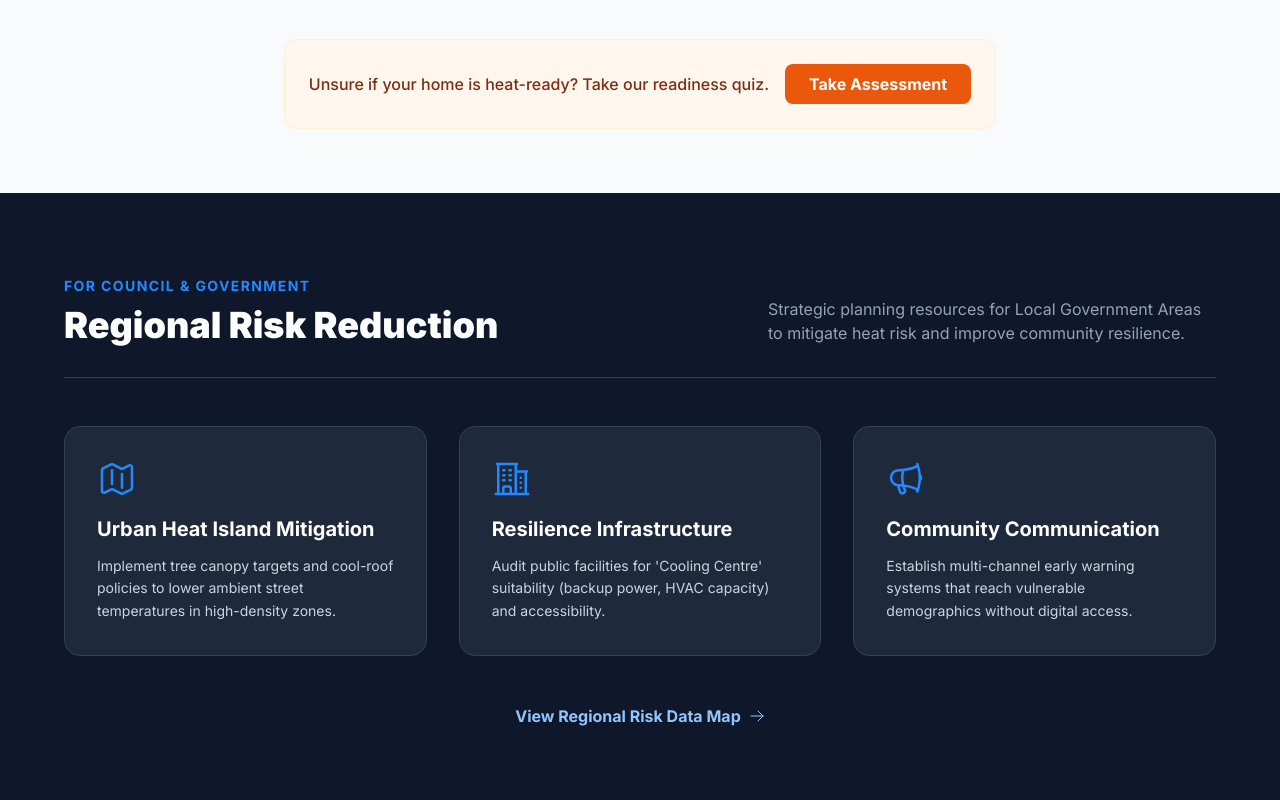
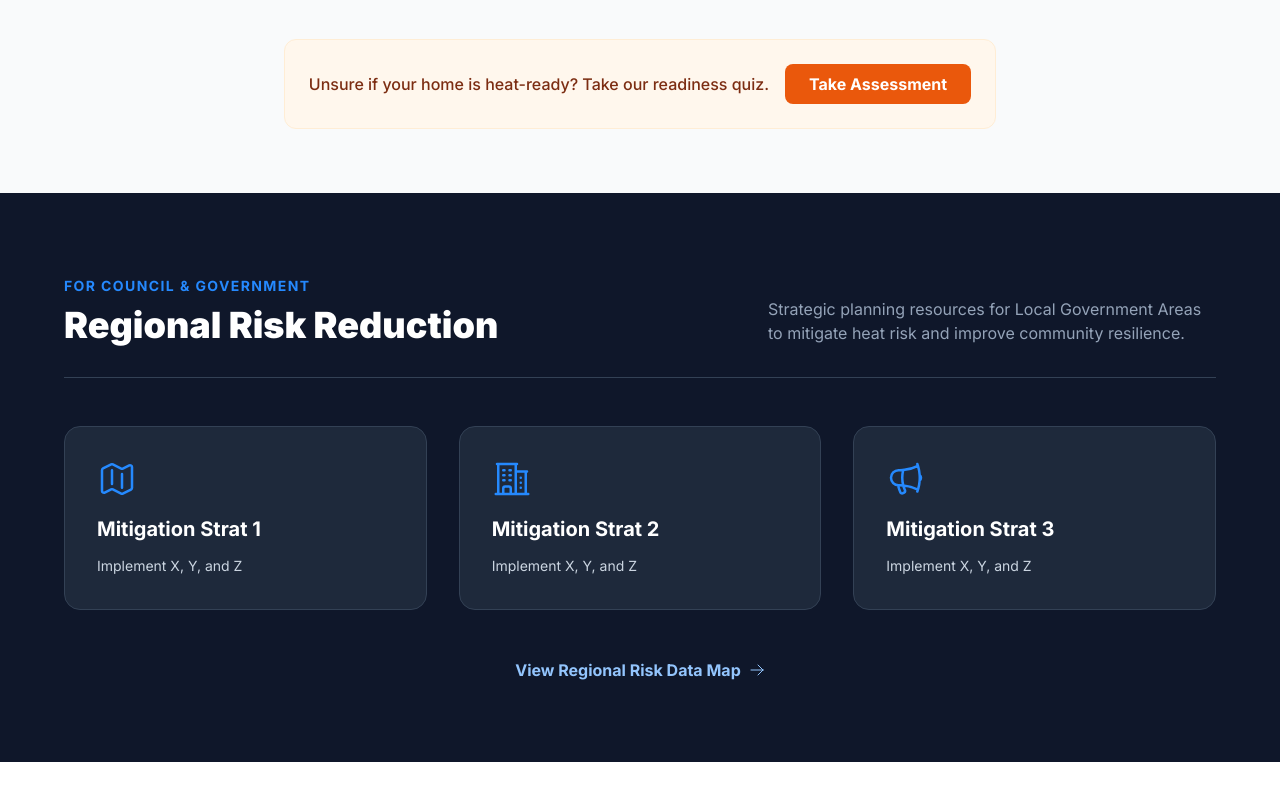
Before and after one commit to RubinInsert/HeatwaveHub, a Next.js app: page /prepare in a window 1280 px wide. Shown: the part 783-1583 px from the top of the page. After the commit the page ends 1545 px from the top, so only its background shows below. Built offline with nearby package versions, Linux system fonts and the light colour scheme; a web font is replaced by a local one.

Commit message:
update prepare page

```diff
--- a/app/prepare/page.tsx
+++ b/app/prepare/page.tsx
@@ -11,21 +11,21 @@ export default function PreparePage() {
   // LGA Data stays here as it's static for now
   const lgaStrategies = [
     {
-      title: "Urban Heat Island Mitigation",
+      title: "Mitigation Strat 1",
       description:
-        "Implement tree canopy targets and cool-roof policies to lower ambient street temperatures in high-density zones.",
+        "Implement X, Y, and Z",
       icon: MapIcon,
     },
     {
-      title: "Resilience Infrastructure",
+      title: "Mitigation Strat 2",
       description:
-        "Audit public facilities for 'Cooling Centre' suitability (backup power, HVAC capacity) and accessibility.",
+        "Implement X, Y, and Z",
       icon: BuildingOffice2Icon,
     },
     {
-      title: "Community Communication",
+      title: "Mitigation Strat 3",
       description:
-        "Establish multi-channel early warning systems that reach vulnerable demographics without digital access.",
+        "Implement X, Y, and Z",
       icon: MegaphoneIcon,
     },
   ];
```
